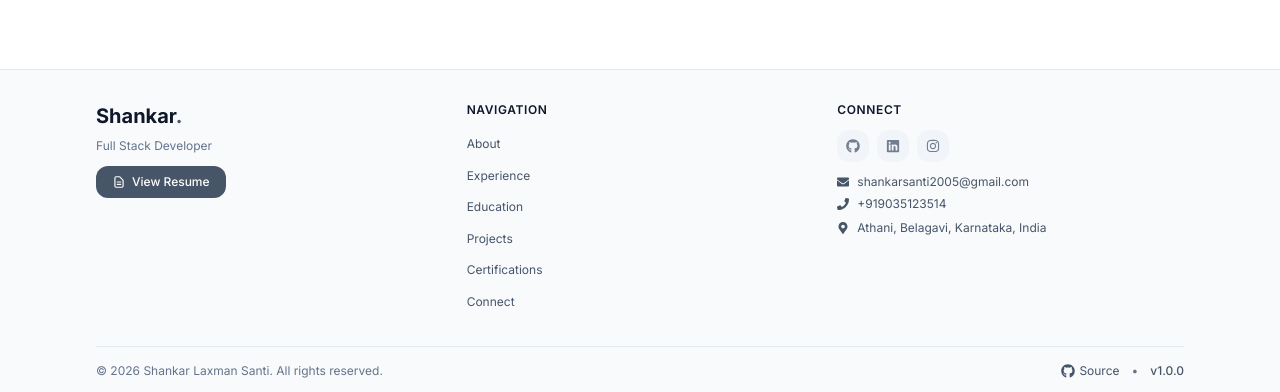
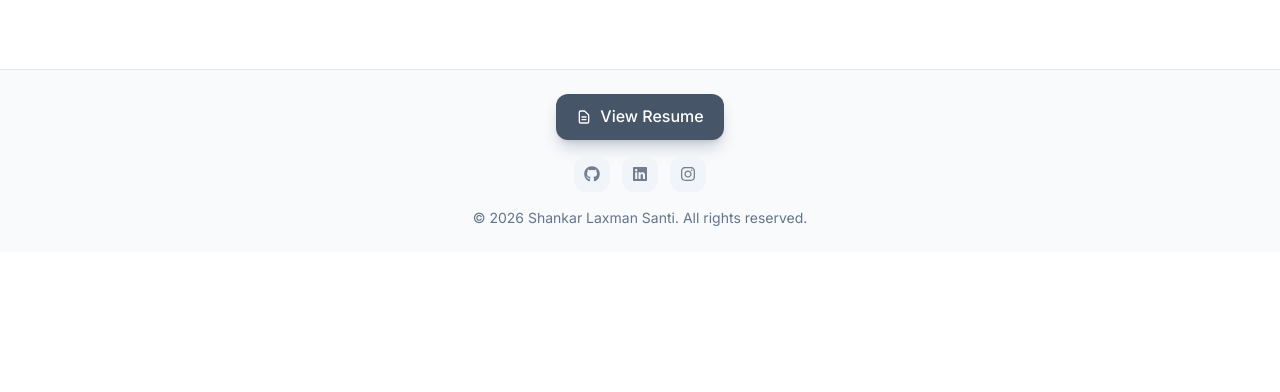
Before and after one commit to shankarsanti/protfolio, a Next.js app: page / in a window 1280 px wide. Shown: the part 8475-8867 px from the top of the page. After the commit the page ends 8727 px from the top, so only its background shows below. Built offline with nearby package versions, Linux system fonts and the light colour scheme.

Commit message:
Enhance the project

```diff
--- a/components/sections/Connect.tsx
+++ b/components/sections/Connect.tsx
@@ -19,6 +19,7 @@ import {
   FaEnvelope,
   FaPaperPlane,
   FaFacebook,
+  FaPhone,
 } from "react-icons/fa";
 import { FaXTwitter } from "react-icons/fa6";
 import React, { useState } from "react";
@@ -31,6 +32,7 @@ const iconMap: Record<string, React.ElementType> = {
   instagram: FaInstagram,
   facebook: FaFacebook,
   email: FaEnvelope,
+  phone: FaPhone,
 };
 
 export function Connect({ about }: { about?: AboutDto | null }) {
@@ -89,6 +91,7 @@ export function Connect({ about }: { about?: AboutDto | null }) {
     youtube: "YouTube",
     instagram: "Instagram",
     facebook: "Facebook",
+    phone: "Phone",
   };
 
   return (
@@ -267,12 +270,16 @@ export function Connect({ about }: { about?: AboutDto | null }) {
                       socialNameMap[key.toLowerCase()] ||
                       key.charAt(0).toUpperCase() + key.slice(1);
 
+                    // Use tel: protocol for phone numbers
+                    const href = key === "phone" ? `tel:${url}` : url;
+                    const displayUrl = key === "phone" ? url : url.replace(/^https?:\/\/(www\.)?/, "");
+
                     return (
                       <CardButton
                         key={key}
                         variant="social"
-                        href={url}
-                        external={true}
+                        href={href}
+                        external={key !== "phone"}
                         leftIcon={
                           IconComponent && (
                             <IconComponent className="h-5 w-5 shrink-0" />
@@ -283,7 +290,7 @@ export function Connect({ about }: { about?: AboutDto | null }) {
                         <div className="min-w-0">
                           <p className="font-medium truncate">{name}</p>
                           <p className="text-xs hover:text-on-accent/80 truncate">
-                            {url.replace(/^https?:\/\/(www\.)?/, "")}
+                            {displayUrl}
                           </p>
                         </div>
                       </CardButton>
--- a/components/sections/Footer.tsx
+++ b/components/sections/Footer.tsx
@@ -1,28 +1,14 @@
 import Link from "next/link";
-import { Container, IconButton } from "@/components/ui";
-import { NAV_LINKS } from "@/lib/constants";
+import { Container } from "@/components/ui";
 import { AboutDto } from "@/lib/types";
-import {
-  FaGithub,
-  FaLinkedin,
-  FaYoutube,
-  FaInstagram,
-  FaEnvelope,
-  FaFacebook,
-  FaPhone,
-  FaMapMarkerAlt,
-} from "react-icons/fa";
+import { FaGithub, FaLinkedin, FaInstagram } from "react-icons/fa";
 import { FaXTwitter } from "react-icons/fa6";
-import packageJson from "@/package.json";
 
 const iconMap: Record<string, React.ElementType> = {
   github: FaGithub,
   linkedin: FaLinkedin,
   xtwitter: FaXTwitter,
-  youtube: FaYoutube,
   instagram: FaInstagram,
-  facebook: FaFacebook,
-  email: FaEnvelope,
 };
 
 export function Footer({ about }: { about?: AboutDto | null }) {
@@ -32,53 +18,23 @@ export function Footer({ about }: { about?: AboutDto | null }) {
   return (
     <footer className="bg-bg-secondary text-text-primary border-t border-border-light">
       <Container>
-        <div className="py-8">
-          <div className="grid gap-6 md:grid-cols-3 items-start">
-            {/* Brand */}
-            <div>
-              <Link href="/" className="inline-block text-xl font-bold mb-2 hover:text-accent-blue transition-colors">
-                {name.split(" ")[0]}
-                <span className="text-accent-blue">.</span>
-              </Link>
-              <p className="text-text-tertiary text-xs mb-3">
-                Full Stack Developer
-              </p>
-
-              {/* View Resume Button */}
+        <div className="py-6">
+          <div className="flex flex-col items-center gap-4">
+            {/* Resume Button */}
             <a
               href="/SHANKAR.SANTI_RESUME.pdf"
               target="_blank"
               rel="noopener noreferrer"
-                className="inline-flex items-center gap-1.5 px-4 py-2 bg-accent-blue text-on-accent rounded-lg text-xs font-medium hover:opacity-90 transition-opacity"
+              className="inline-flex items-center gap-2 px-5 py-2.5 bg-accent-blue text-on-accent rounded-lg font-medium hover:opacity-90 transition-opacity shadow-lg shadow-accent-blue/25"
             >
-                <svg className="w-3.5 h-3.5" fill="none" stroke="currentColor" viewBox="0 0 24 24">
+              <svg className="w-4 h-4" fill="none" stroke="currentColor" viewBox="0 0 24 24">
                 <path strokeLinecap="round" strokeLinejoin="round" strokeWidth={2} d="M9 12h6m-6 4h6m2 5H7a2 2 0 01-2-2V5a2 2 0 012-2h5.586a1 1 0 01.707.293l5.414 5.414a1 1 0 01.293.707V19a2 2 0 01-2 2z" />
               </svg>
               View Resume
             </a>
-            </div>
 
-            {/* Quick Links */}
-            <div>
-              <h4 className="text-xs font-semibold mb-3 text-text-primary uppercase tracking-wider">Navigation</h4>
-              <ul className="space-y-1.5">
-                {NAV_LINKS.map((link) => {
-                  const href = link.href.startsWith("#") ? `/${link.href}` : link.href;
-                  return (
-                    <li key={link.href}>
-                      <Link href={href} className="text-text-secondary hover:text-accent-blue transition-colors text-xs">
-                        {link.label}
-                      </Link>
-                    </li>
-                  );
-                })}
-              </ul>
-            </div>
-
-            {/* Connect */}
-            <div>
-              <h4 className="text-xs font-semibold mb-3 text-text-primary uppercase tracking-wider">Connect</h4>
-              <div className="flex items-center gap-2 mb-3">
+            {/* Social Links */}
+            <div className="flex items-center gap-3">
               {about?.links &&
                 Object.entries(about.links).map(([key, url]) => {
                   if (key === "website" || key === "email" || key === "phone" || !url) return null;
@@ -91,57 +47,19 @@ export function Footer({ about }: { about?: AboutDto | null }) {
                       href={url}
                       target="_blank"
                       rel="noopener noreferrer"
-                        className="flex items-center justify-center w-8 h-8 rounded-lg bg-bg-tertiary text-text-muted hover:bg-accent-blue hover:text-on-accent transition-all"
+                      className="flex items-center justify-center w-9 h-9 rounded-lg bg-bg-tertiary text-text-muted hover:bg-accent-blue hover:text-on-accent transition-all"
                       aria-label={key}
                     >
-                        <IconComponent className="size-3.5" />
+                      <IconComponent className="size-4" />
                     </a>
                   );
                 })}
             </div>
-              <div className="space-y-1.5">
-                {about?.links?.email && (
-                  <a href={`mailto:${about.links.email}`} className="flex items-center gap-2 text-text-secondary hover:text-accent-blue transition-colors text-xs">
-                    <FaEnvelope className="w-3 h-3" />
-                    <span>{about.links.email}</span>
-                  </a>
-                )}
-                {about?.links?.phone && (
-                  <a href={`tel:${about.links.phone}`} className="flex items-center gap-2 text-text-secondary hover:text-accent-blue transition-colors text-xs">
-                    <FaPhone className="w-3 h-3" />
-                    <span>{about.links.phone}</span>
-                  </a>
-                )}
-                {about?.location && (
-                  <p className="flex items-center gap-2 text-text-secondary text-xs mt-2">
-                    <FaMapMarkerAlt className="w-3 h-3" />
-                    <span>{about.location}</span>
-                  </p>
-                )}
-              </div>
-            </div>
-          </div>
-        </div>
 
-        {/* Bottom Bar */}
-        <div className="py-4 border-t border-border-light">
-          <div className="flex flex-col sm:flex-row items-center justify-between gap-2 text-xs">
-            <p className="text-text-tertiary">
+            {/* Copyright */}
+            <p className="text-text-tertiary text-sm">
               © {currentYear} {name}. All rights reserved.
             </p>
-            <div className="flex items-center gap-3 text-text-secondary">
-              <Link
-                href="https://github.com/shankarsanti/protfolio"
-                target="_blank"
-                rel="noopener noreferrer"
-                className="flex items-center gap-1 hover:text-accent-blue transition-colors"
-              >
-                <FaGithub className="h-3.5 w-3.5" />
-                <span>Source</span>
-              </Link>
-              <span className="text-text-tertiary">•</span>
-              <span className="text-accent-blue font-medium">v{packageJson.version}</span>
-            </div>
           </div>
         </div>
       </Container>
```
Lines whose indentation alone changed are shown as unchanged.
